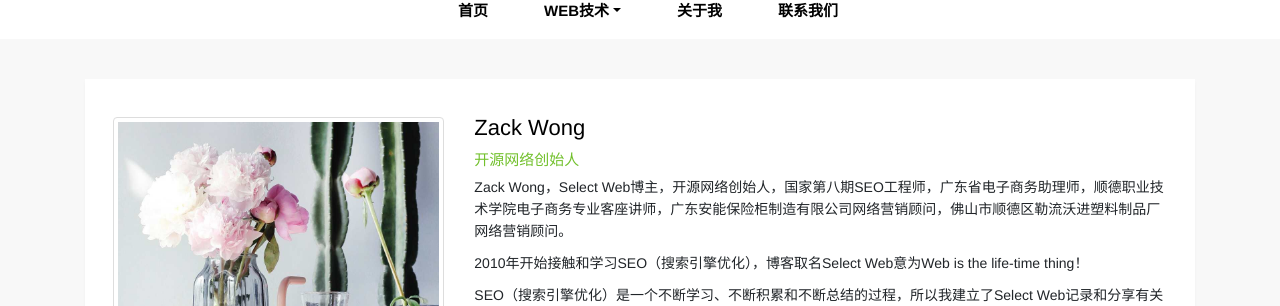
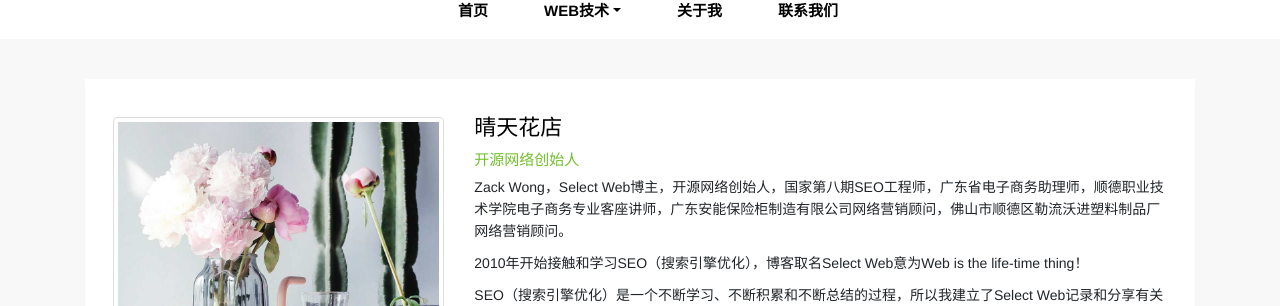
Before and after one commit to cshanyu/cshanyu.github.io, a Jekyll site: the page built from pages/contact.html, in a window 1280 px wide. Shown: the part 197-503 px from the top of the page. Built offline with Jekyll 4.4.1, drawn with Linux system fonts in a browser that asks for light colours; comment, search, counter and statistics services are not loaded.

Commit message:
Update contact.html

```diff
--- a/pages/contact.html
+++ b/pages/contact.html
@@ -12,7 +12,7 @@ description: 鱼仔，顺德职业技术学院学生。
         <div class="row">
           <div class="col-md-4 mt-4"><img src="/images/pages/contact.jpg" alt="Zack Wong" class="img-thumbnail"></div>
           <div class="col-md-8 mt-4">
-            <p class="post-title">Zack Wong</p>
+            <p class="post-title">晴天花店</p>
             <p class="post-tag">开源网络创始人</p>
             <p>Zack Wong，Select Web博主，开源网络创始人，国家第八期SEO工程师，广东省电子商务助理师，顺德职业技术学院电子商务专业客座讲师，广东安能保险柜制造有限公司网络营销顾问，佛山市顺德区勒流沃进塑料制品厂网络营销顾问。</p>
             <p>2010年开始接触和学习SEO（搜索引擎优化），博客取名Select Web意为Web is the life-time thing！</p>
```
